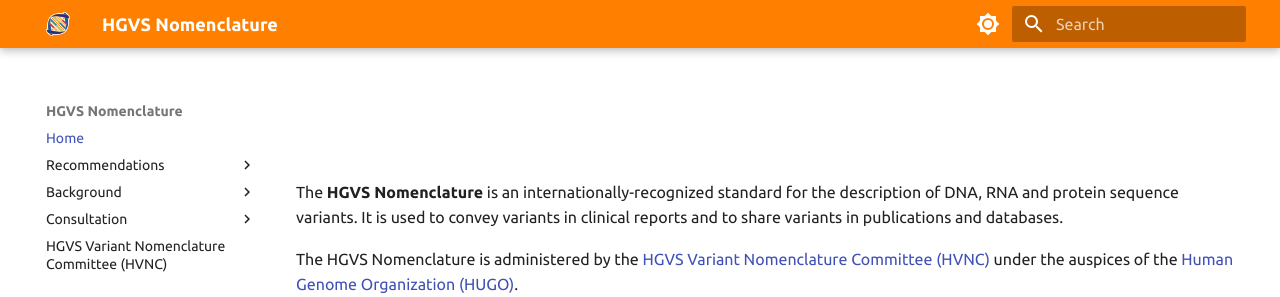
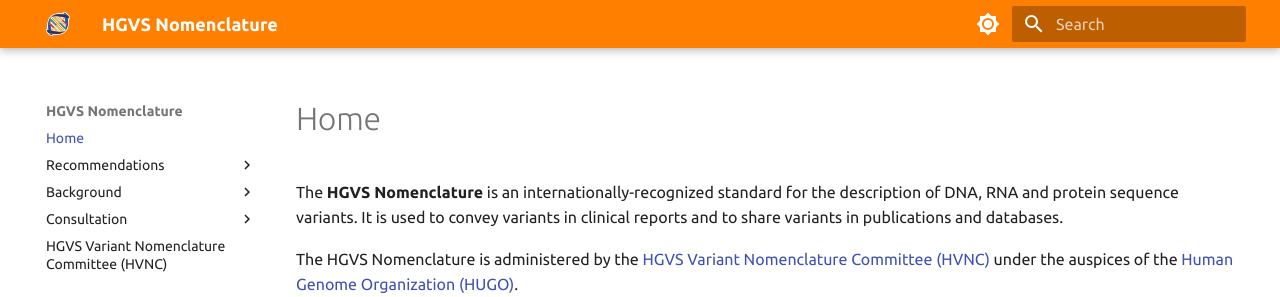
Before and after one commit to HGVSnomenclature/hgvs-nomenclature, an MkDocs documentation site: the page built from docs/index.md, in a window 1280 px wide and 934 px high. Shown: the top 297 px of the window. Built offline with MkDocs 1.6.1 and Material for MkDocs 9.7.7, drawn with Linux system fonts in a browser that asks for light colours.

Commit message:
Explicitly name top page Home (because I can't figure out how to remove that title)

```diff
--- a/docs/index.md
+++ b/docs/index.md
@@ -1,4 +1,4 @@
-#
+# Home
 
 The **HGVS Nomenclature** is an internationally-recognized standard for the description of DNA, RNA and protein sequence variants. It is used to convey variants in clinical reports and to share variants in publications and databases.
 
```
